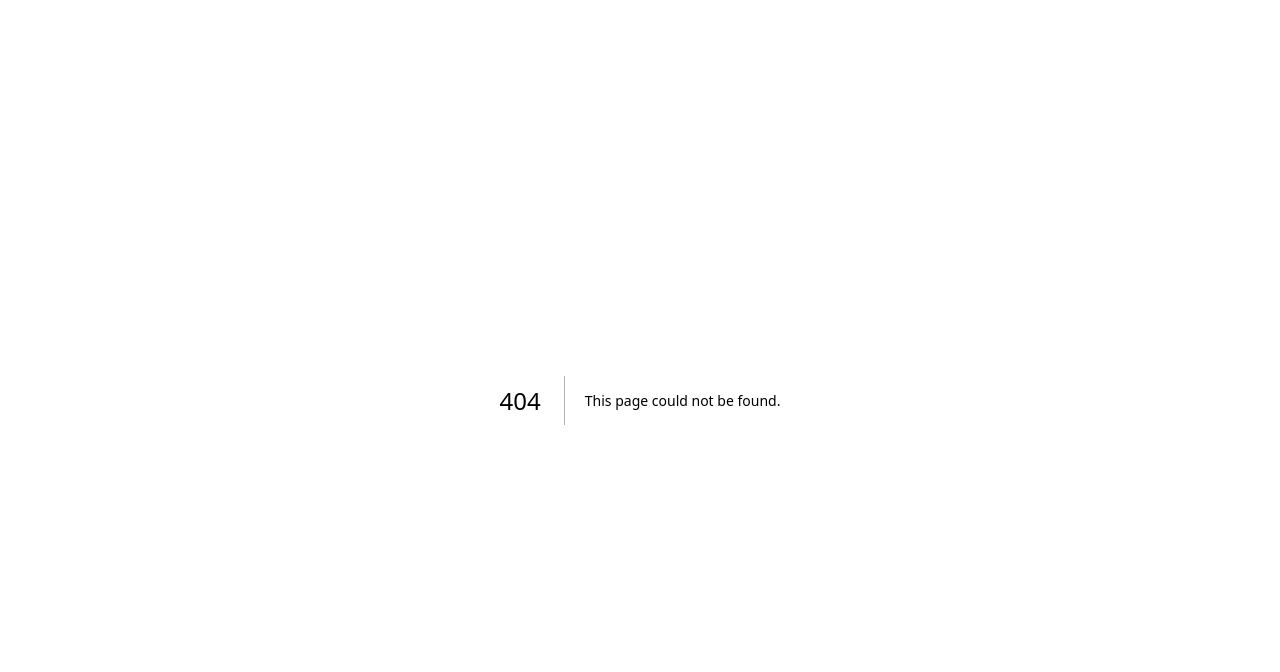
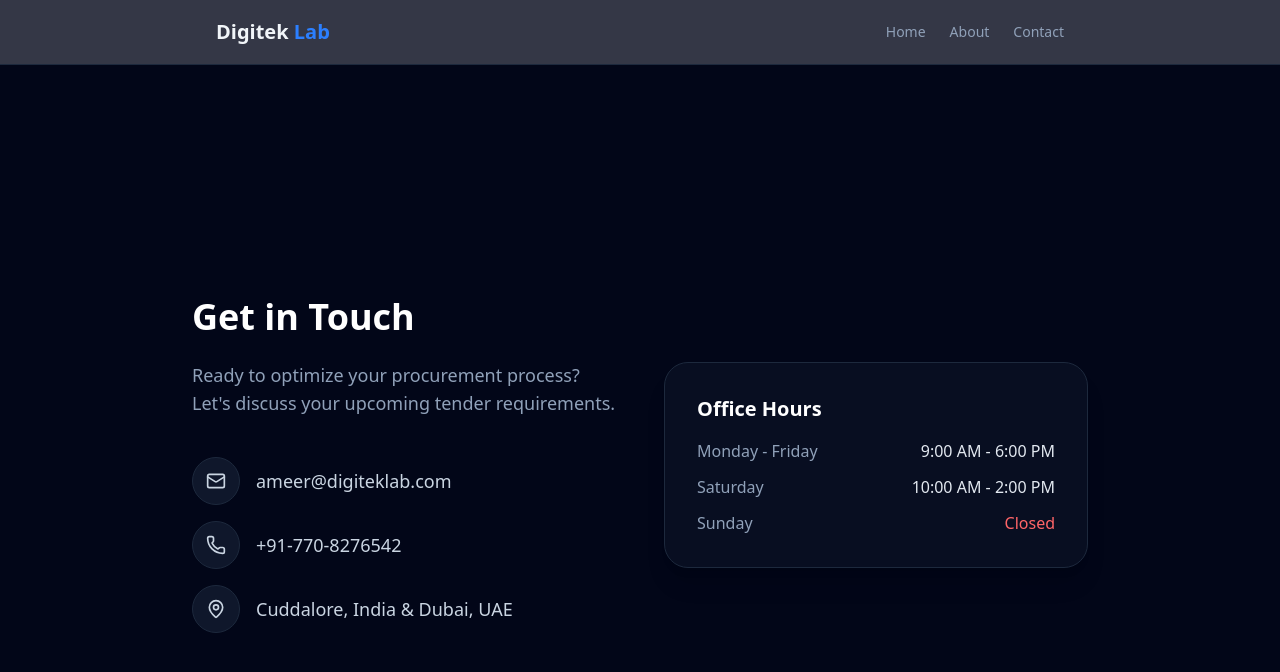
Before and after one commit to DigiTekLab-Official/digitek-landing, a Next.js app: page /contact in a window 1280 px wide. Before the commit this address had no page. Shown: the top 672 px of the page. Built offline with nearby package versions, Linux system fonts and the light colour scheme.

Commit message:
Added multi-page structure

```diff
--- /dev/null
+++ b/app/about/page.tsx
@@ -0,0 +1,43 @@
+// app/about/page.tsx
+export default function About() {
+  return (
+    <main className="min-h-screen bg-slate-950 text-slate-200 p-6 md:p-12">
+      <div className="max-w-3xl mx-auto space-y-12">
+
+        {/* Hero Section */}
+        <div className="space-y-4 animate-in fade-in slide-in-from-bottom-4 duration-700">
+          <h1 className="text-4xl md:text-5xl font-bold text-white">
+            About <span className="text-blue-500">Digitek Lab</span>
+          </h1>
+          <p className="text-xl text-slate-400 leading-relaxed">
+            We don't just find suppliers. We build procurement strategies that save millions.
+          </p>
+        </div>
+
+        {/* The "Authority" Section */}
+        <div className="bg-slate-900/50 border border-slate-800 p-8 rounded-2xl space-y-6">
+          <h2 className="text-2xl font-semibold text-white">Our Leadership</h2>
+          <p className="text-slate-300 leading-relaxed">
+            Founded by <strong>Ameer Muneer</strong>, a veteran Procurement Specialist with over 15 years of experience in the Middle East and India.
+          </p>
+          <p className="text-slate-300 leading-relaxed">
+            Previously serving as Procurement Manager for <strong>Atlas Telecom</strong>, Ameer managed a cumulative procurement volume of over <strong>AED 1.6 Billion</strong>, overseeing critical infrastructure tenders for airports, nuclear facilities, and government defense projects.
+          </p>
+        </div>
+
+        {/* Core Values */}
+        <div className="grid md:grid-cols-2 gap-6">
+          <div className="p-6 bg-slate-900/30 border border-slate-800 rounded-xl">
+            <h3 className="text-emerald-400 font-bold mb-2">Cost Efficiency</h3>
+            <p className="text-sm text-slate-400">Proven track record of reducing material costs by 10-15% through strategic negotiation and bulk-buy structuring.</p>
+          </div>
+          <div className="p-6 bg-slate-900/30 border border-slate-800 rounded-xl">
+            <h3 className="text-blue-400 font-bold mb-2">Vendor Network</h3>
+            <p className="text-sm text-slate-400">Direct access to "Preferred Tier" pricing from global giants like Honeywell, Cisco, Bosch, and Anixter.</p>
+          </div>
+        </div>
+
+      </div>
+    </main>
+  );
+}
--- /dev/null
+++ b/app/contact/page.tsx
@@ -0,0 +1,63 @@
+// app/contact/page.tsx
+import { Mail, Phone, MapPin } from "lucide-react";
+import Link from "next/link";
+
+export default function Contact() {
+  return (
+    <main className="min-h-screen bg-slate-950 text-slate-200 p-6 md:p-12 flex items-center justify-center">
+      <div className="max-w-4xl w-full grid md:grid-cols-2 gap-12 items-center">
+
+        {/* Left Side: Text */}
+        <div className="space-y-6">
+          <h1 className="text-4xl font-bold text-white">Get in Touch</h1>
+          <p className="text-slate-400 text-lg">
+            Ready to optimize your procurement process? Let's discuss your upcoming tender requirements.
+          </p>
+
+          <div className="space-y-4 pt-4">
+            <Link href="mailto:ameer@digiteklab.com" className="flex items-center gap-4 text-slate-300 hover:text-blue-400 transition-colors">
+              <div className="w-12 h-12 bg-slate-900 rounded-full flex items-center justify-center border border-slate-800">
+                <Mail className="w-5 h-5" />
+              </div>
+              <span className="text-lg">ameer@digiteklab.com</span>
+            </Link>
+
+            <Link href="tel:+917708276542" className="flex items-center gap-4 text-slate-300 hover:text-emerald-400 transition-colors">
+              <div className="w-12 h-12 bg-slate-900 rounded-full flex items-center justify-center border border-slate-800">
+                <Phone className="w-5 h-5" />
+              </div>
+              <span className="text-lg">+91-770-8276542</span>
+            </Link>
+
+            <div className="flex items-center gap-4 text-slate-300">
+              <div className="w-12 h-12 bg-slate-900 rounded-full flex items-center justify-center border border-slate-800">
+                <MapPin className="w-5 h-5" />
+              </div>
+              <span className="text-lg">Cuddalore, India & Dubai, UAE</span>
+            </div>
+          </div>
+        </div>
+
+        {/* Right Side: Simple Card */}
+        <div className="bg-slate-900/50 p-8 rounded-3xl border border-slate-800 shadow-xl">
+           <h3 className="text-xl font-semibold text-white mb-4">Office Hours</h3>
+           <div className="space-y-3 text-slate-400">
+             <div className="flex justify-between">
+               <span>Monday - Friday</span>
+               <span className="text-slate-200">9:00 AM - 6:00 PM</span>
+             </div>
+             <div className="flex justify-between">
+               <span>Saturday</span>
+               <span className="text-slate-200">10:00 AM - 2:00 PM</span>
+             </div>
+             <div className="flex justify-between">
+               <span>Sunday</span>
+               <span className="text-red-400">Closed</span>
+             </div>
+           </div>
+        </div>
+
+      </div>
+    </main>
+  );
+}
--- a/app/layout.tsx
+++ b/app/layout.tsx
@@ -2,6 +2,7 @@ import "./globals.css";
 import type { Metadata } from "next";
 import { Geist, Geist_Mono } from "next/font/google";
 import Script from "next/script";
+import Navbar from "@/components/Navbar";
 
 const geistSans = Geist({
   variable: "--font-geist-sans",
@@ -84,6 +85,7 @@ export default function RootLayout({
           type="application/ld+json"
           dangerouslySetInnerHTML={{ __html: JSON.stringify(jsonLd) }}
         />
+        <Navbar />
         {children}
       </body>
     </html>
--- /dev/null
+++ b/components/Navbar.tsx
@@ -0,0 +1,24 @@
+// components/Navbar.tsx
+import Link from "next/link";
+
+export default function Navbar() {
+  return (
+    <nav className="w-full bg-slate-950 border-b border-slate-800 sticky top-0 z-50 backdrop-blur-md bg-slate-950/80">
+      <div className="max-w-4xl mx-auto px-6 h-16 flex items-center justify-between">
+
+        {/* Logo */}
+        <Link href="/" className="text-xl font-bold text-slate-100 hover:text-blue-400 transition-colors">
+          Digitek <span className="text-blue-500">Lab</span>
+        </Link>
+
+        {/* Links */}
+        <div className="flex gap-6 text-sm font-medium text-slate-400">
+          <Link href="/" className="hover:text-white transition-colors">Home</Link>
+          <Link href="/about" className="hover:text-white transition-colors">About</Link>
+          <Link href="/contact" className="hover:text-white transition-colors">Contact</Link>
+        </div>
+
+      </div>
+    </nav>
+  );
+}
```
